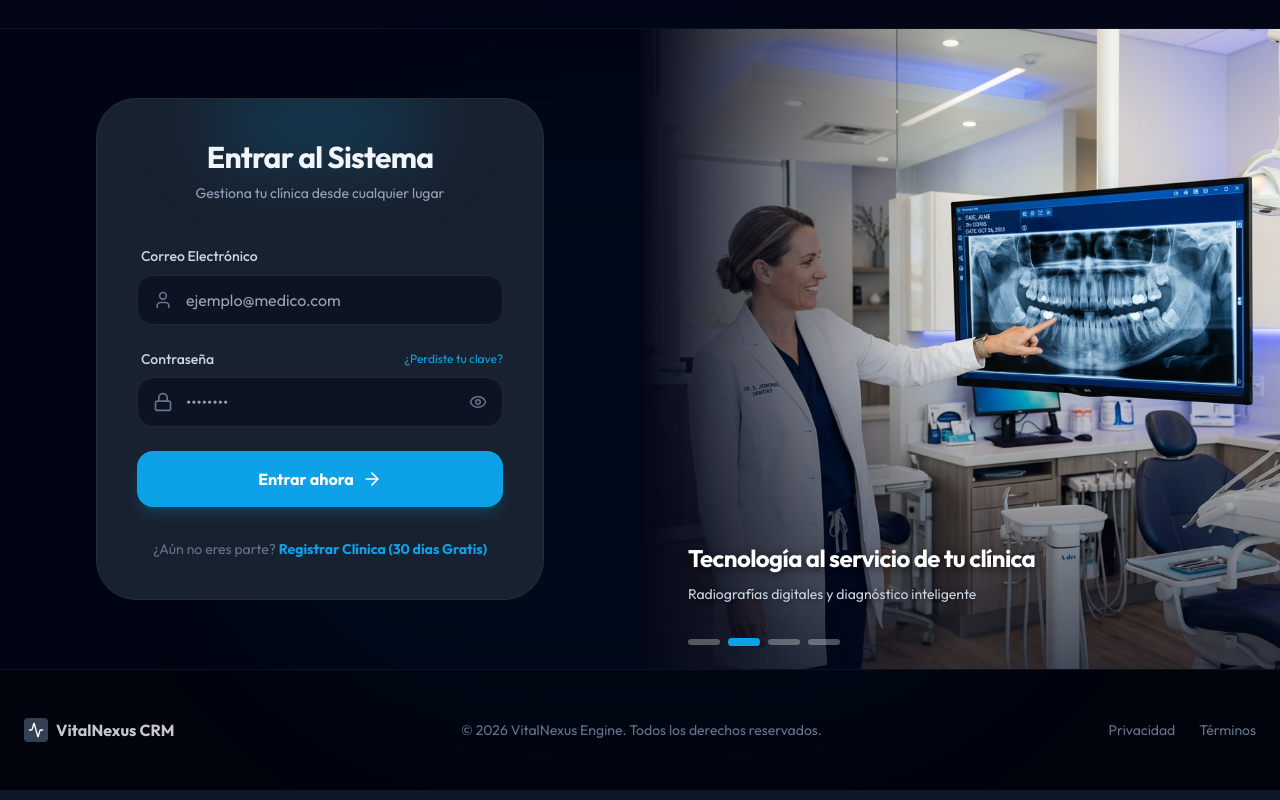
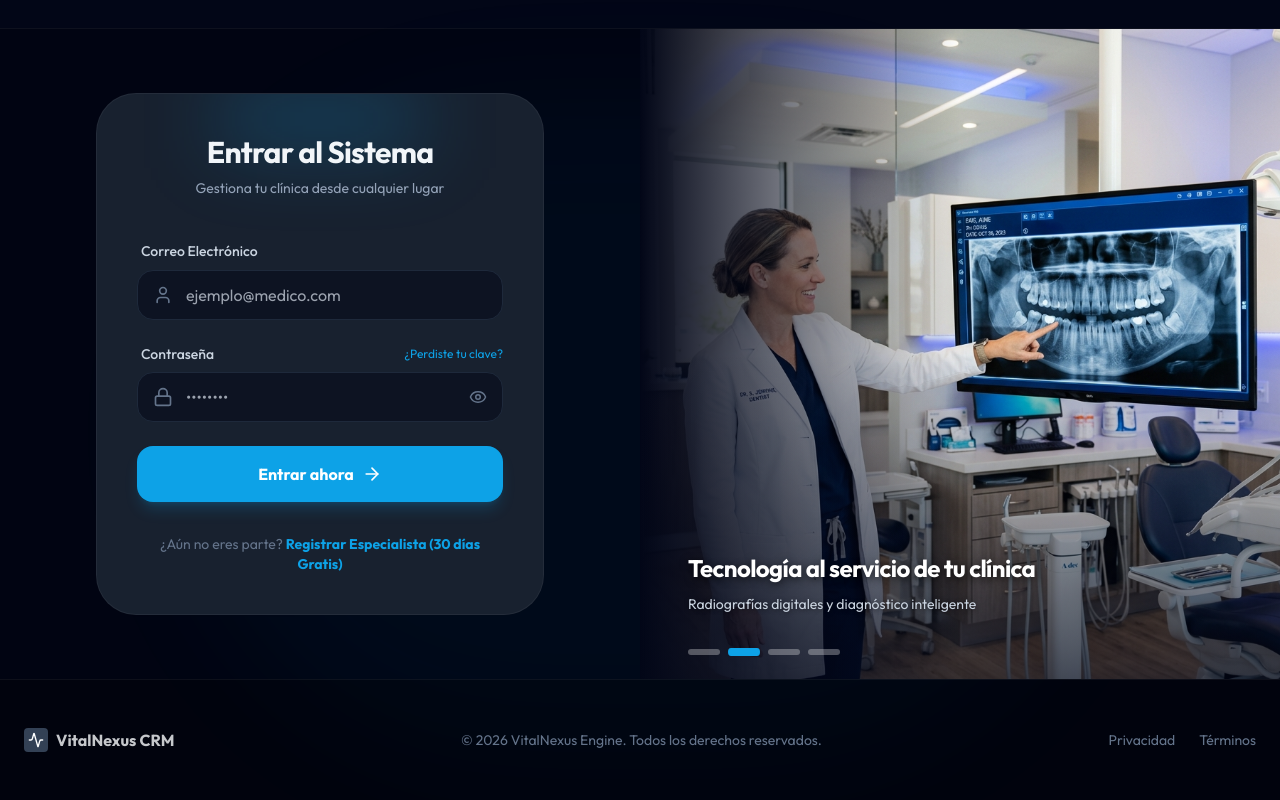
Before and after one commit to wdleonm/PlataformaMedicaSaaS, a Next.js app in the folder frontend/: page / in a window 1280 px wide. Shown: the part 2353-3153 px from the top of the page. Built offline with nearby package versions, Linux system fonts and the light colour scheme; no server answers.

Commit message:
chore: change text to Registrar Especialista

```diff
--- a/frontend/src/app/page.tsx
+++ b/frontend/src/app/page.tsx
@@ -445,7 +445,7 @@ export default function Home() {
                 </form>
 
                 <div className="mt-8 text-center text-sm text-slate-500 relative z-10">
-                  ¿Aún no eres parte? <Link href="/register" className="text-primary font-bold hover:underline">Registrar Clínica (30 días Gratis)</Link>
+                  ¿Aún no eres parte? <Link href="/register" className="text-primary font-bold hover:underline">Registrar Especialista (30 días Gratis)</Link>
                 </div>
               </motion.div>
             </div>
```
